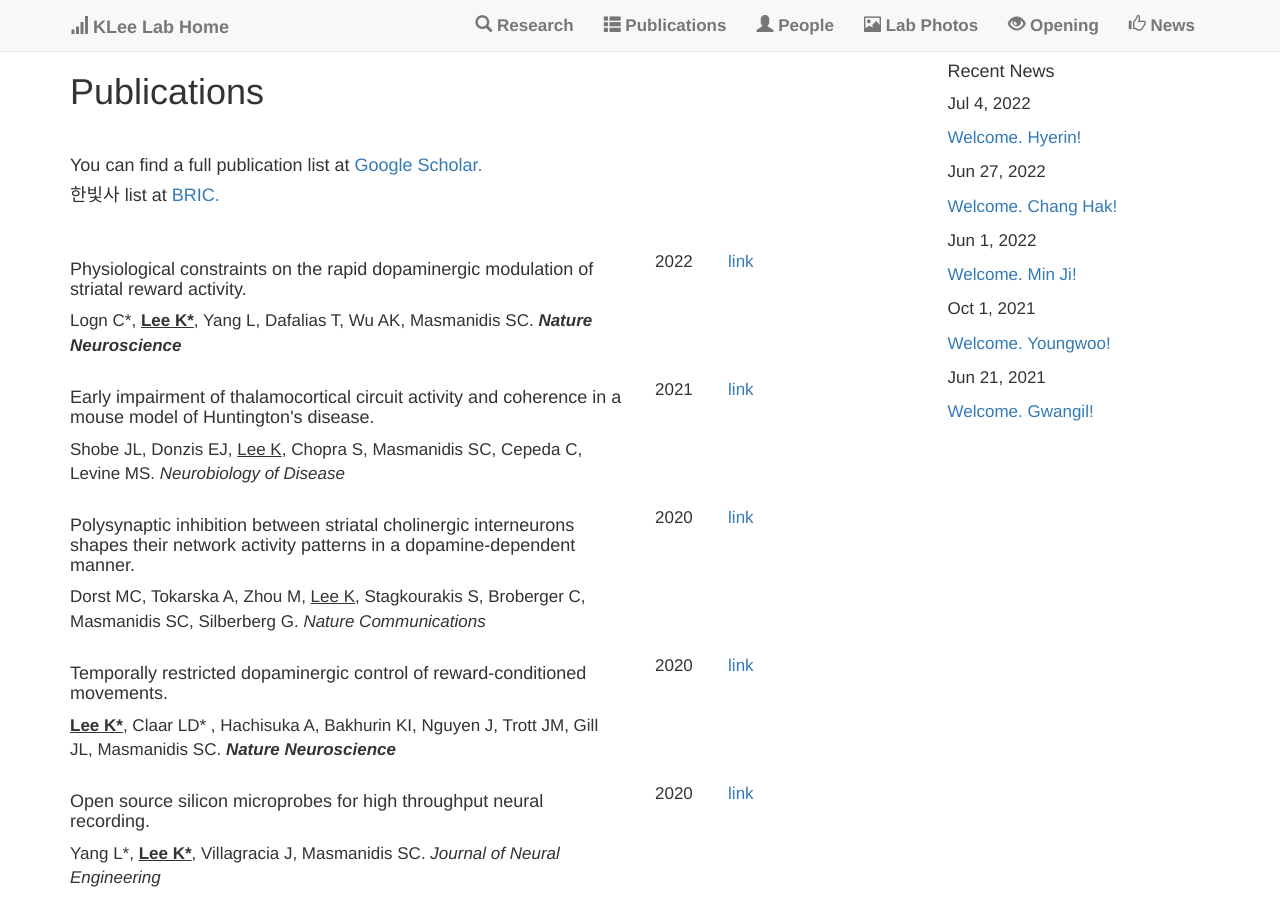
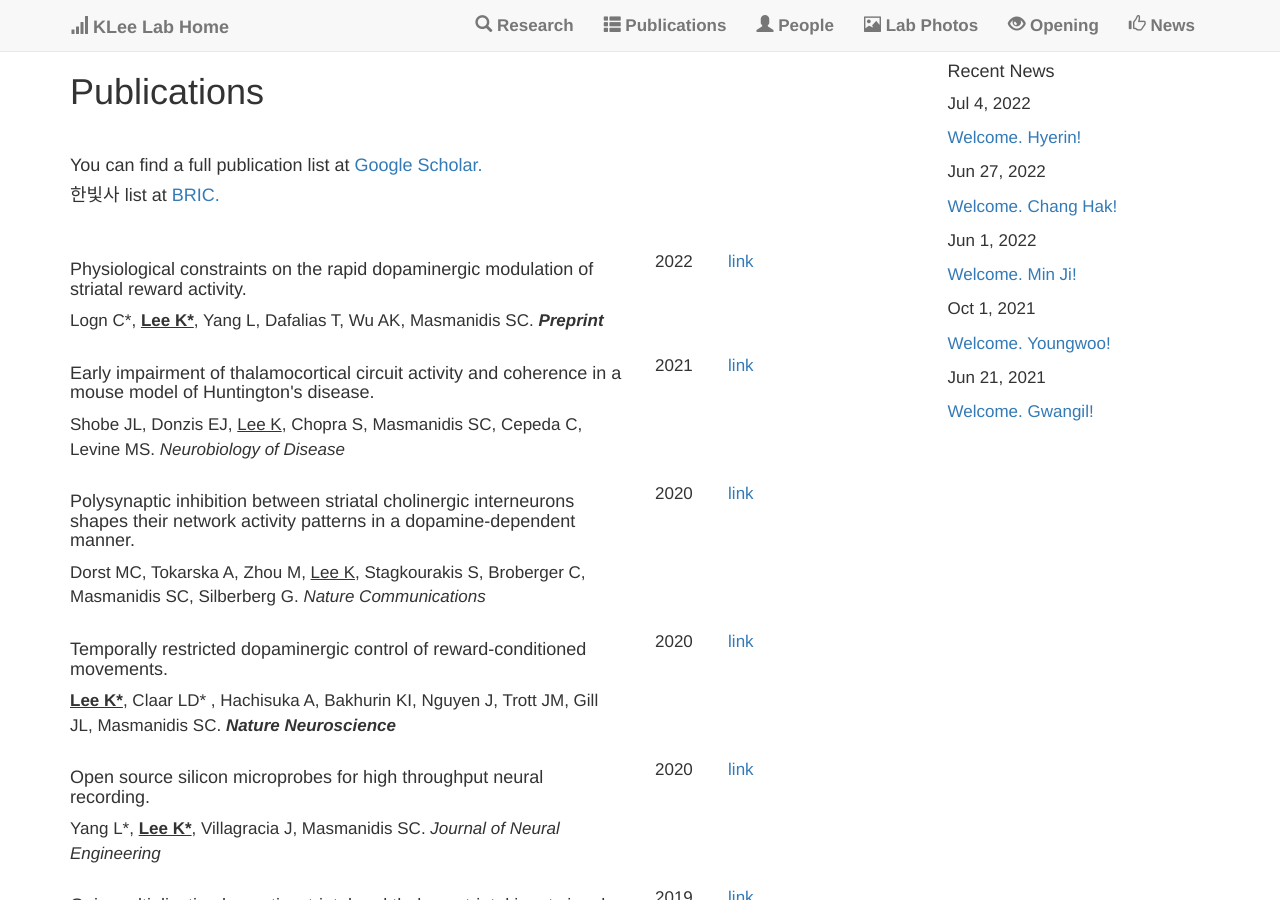
Before and after one commit to kleelab/kleelab.github.io, a Jekyll site: the page built from publications.html, in a window 1280 px wide and 900 px high. Built offline with Jekyll 4.4.1, drawn with Linux system fonts in a browser that asks for light colours; nearby versions of some CDN libraries; a style sheet for code colours, icons or effects is not loaded.

Commit message:
Update publications.yml

```diff
--- a/_data/publications.yml
+++ b/_data/publications.yml
@@ -3,7 +3,7 @@
 - title: >
     Physiological constraints on the rapid dopaminergic modulation of striatal reward activity.
   author: >
-    Logn C*, <b><u>Lee K*</u></b>, Yang L, Dafalias T, Wu AK, Masmanidis SC. <b><I>Nature Neuroscience</I></b>
+    Logn C*, <b><u>Lee K*</u></b>, Yang L, Dafalias T, Wu AK, Masmanidis SC. <b><I>Preprint</I></b>
   image:
   year: 2022
   repo:
```
